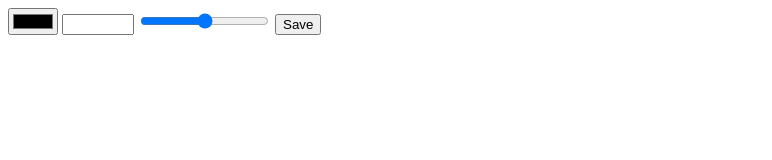
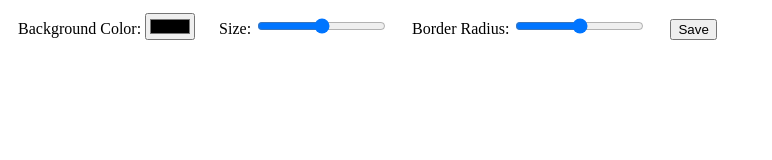
Before and after one commit to noobiept-other/pimp_my_rect, a website with bundled scripts: page index.html in a window 1280 px wide. Shown: the whole page, without its empty margins (0-772 px from the left). Built offline with nearby package versions, Linux system fonts and the light colour scheme.

Commit message:
- use a range input for the size control - add control labels - improve the program styling

```diff
--- a/index.html
+++ b/index.html
@@ -13,16 +13,24 @@
     </head>
     <body>
         <div id="Editor">
-            <input id="BackgroundColor" type="color" />
-            <span id="BackgroundColorValue"></span>
-
-            <input id="Size" type="number" min="10" max="1000" />
-            <span id="SizeValue"></span>
-
-            <input id="BorderRadius" type="range" min="0" max="100" />
-            <span id="BorderRadiusValue"></span>
-
-            <input id="Save" type="button" value="Save" />
+            <div class="control">
+                <span>Background Color:</span>
+                <input id="BackgroundColor" type="color" />
+                <span id="BackgroundColorValue"></span>
+            </div>
+            <div class="control">
+                <span>Size:</span>
+                <input id="Size" type="range" min="10" max="500" />
+                <span id="SizeValue"></span>
+            </div>
+            <div class="control">
+                <span>Border Radius:</span>
+                <input id="BorderRadius" type="range" min="0" max="200" />
+                <span id="BorderRadiusValue"></span>
+            </div>
+            <div class="control">
+                <input id="Save" type="button" value="Save" />
+            </div>
         </div>
 
         <div id="Output"></div>
--- a/scripts/gallery.ts
+++ b/scripts/gallery.ts
@@ -15,7 +15,7 @@ module Gallery {
     export function add( rect: RectInfo ) {
         var item = document.createElement( "div" );
 
-        item.className = "Item";
+        item.className = "item";
         item.style.backgroundColor = rect.color;
         item.style.borderRadius = rect.radius + 'px';
 
--- a/style.css
+++ b/style.css
@@ -1,5 +1,15 @@
-.Item {
+#Output {
+    margin: 10px;
+}
+
+.control {
+    display: inline-block;
+    margin: 5px 10px;
+}
+
+.item {
     display: inline-block;
     width: 100px;
     height: 100px;
+    margin: 10px;
 }
```
